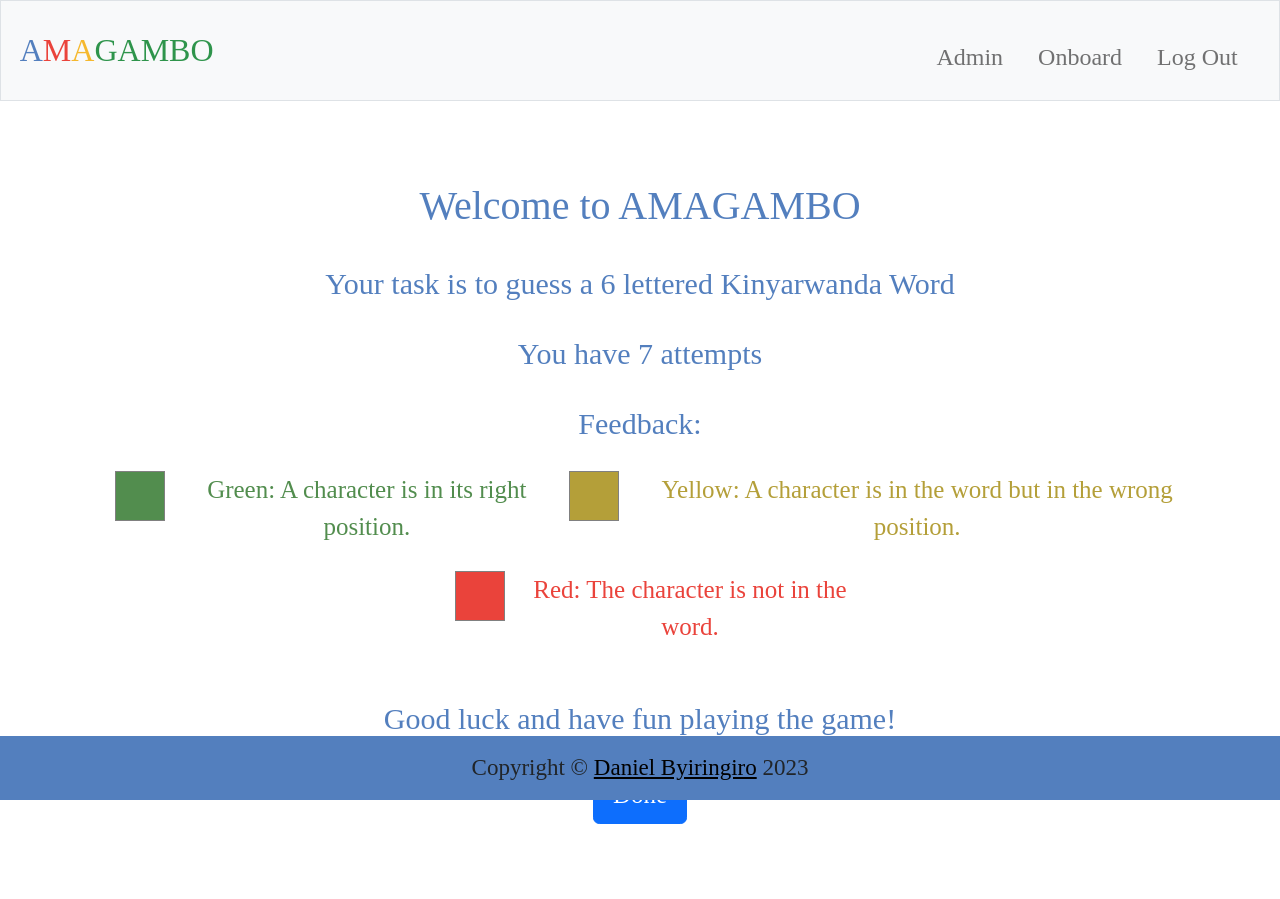
After one commit to danielbyiringiro/amagambo, a Flask app: page /onboard in a window 1280 px wide. The commit adds this page. Run offline with Flask 3, Linux system fonts and the light colour scheme; a user stored in the database is signed in; some libraries are stand-ins or nearby versions; some web fonts are replaced.

Commit message:
Final edit

```diff
--- a/app.py
+++ b/app.py
@@ -55,8 +55,11 @@ def login():
 
         id = rows[0]["id"]
         session["user_id"] = id
-
-        # redirect to home page
+        admin_id = [1]
+        if id in admin_id:
+            session["admin"] = True
+        else:
+            session["admin"] = False
 
         return redirect("/")
 
@@ -119,7 +122,7 @@ def register():
 
             # redirect to home page
             flash("Registered")
-            return redirect("/")
+            return redirect("/onboard")
 
         else:
             # flash response from validate password
@@ -213,3 +216,13 @@ def admin():
 
     details = admin_details()
     return render_template("admin.html", details = details)
+
+@app.route("/onboard", methods=["GET","POST"])
+@login_required
+def onboard():
+
+    if request.method == "GET":
+        return render_template("onboard.html")
+
+    if request.method == "POST":
+        return redirect("/")
--- a/helper.py
+++ b/helper.py
@@ -45,7 +45,6 @@ def generate_image(board, day, score, gap_size=5, tile_gap=2):
 
     draw = ImageDraw.Draw(image)
     title_font = ImageFont.truetype("Arial.ttf", 18)  # Use an available system font and adjust the size if needed
-    #score_font = ImageFont.truetype("DejaVuSans.ttf", 14)  # Use an available system font and adjust the size if needed
 
     title_text = f"Amagambo {day} - {score}/7"
     title_size = get_text_dimensions(title_text, font=title_font)
@@ -63,18 +62,14 @@ def generate_image(board, day, score, gap_size=5, tile_gap=2):
             y2 = y1 + square_size
             image.paste(color, (x1, y1, x2, y2))
 
-    # Save the image to a file (e.g., PNG)
+    # Save the image to a file
 
     image.save("static/colorboard.png", format='PNG')
 
 
-def print_board(board):
-    for i in board:
-        print(i)
-
 def get_text_dimensions(text_string, font):
     # https://stackoverflow.com/a/46220683/9263761
-    ascent, descent = font.getmetrics()
+    _, descent = font.getmetrics()
 
     text_width = font.getmask(text_string).getbbox()[2]
     text_height = font.getmask(text_string).getbbox()[3] + descent
@@ -159,11 +154,16 @@ def checkFunction(guess):
         return message, isWin
 
     colors = []
+    greens = []
+    yellow = []
+
     for i in range(len(guess)):
         if guess[i] == word[i]:
             colors.append("GREEN")
-        elif guess[i] != word[i] and guess[i] in word:
+            greens.append(word[i])
+        elif guess[i] != word[i] and guess[i] in word and guess[i] not in greens and guess[i] not in yellow:
             colors.append("YELLOW")
+            yellow.append(guess[i])
         else:
             colors.append("RED")
 
@@ -196,14 +196,13 @@ def login_required(f):
 
 def admin_required(f):
     """
-    Decorate routes to require login.
+    Decorate admin route to require user to be an admin.
 
     http://flask.pocoo.org/docs/0.12/patterns/viewdecorators/
     """
     @wraps(f)
     def decorated_function(*args, **kwargs):
-        admin_id = 1
-        if session.get("user_id")  != admin_id:
+        if session.get("admin")  == False:
             return redirect("/")
         return f(*args, **kwargs)
     return decorated_function
@@ -211,7 +210,7 @@ def admin_required(f):
 def search(email):
     """Searches if current email is in database"""
     rows = db.execute("SELECT * FROM user WHERE email = ?", email)
-    #returns a boolean
+
     return len(rows) == 0
 
 def validate(password):
@@ -234,6 +233,7 @@ def validate(password):
 
 
 def days_between():
+    """return days between the starting date and the current date"""
 
     today = datetime.today()
 
@@ -285,7 +285,7 @@ def num_day():
 def detail_recorded(id):
 
     today = day()
-    rows = db.execute("select * from play where userId = ? and date = ?",id, today)
+    rows = db.execute("select * from play where userId = ? and date = ?", id, today)
     return len(rows) == 0
 
 def word_for_the_day():
--- a/static/styles.css
+++ b/static/styles.css
@@ -6,13 +6,11 @@ html, body {
     font-size: 25px;
 }
 
-/* Size for brand */
 nav .navbar-brand
 {
     font-size: xx-large;
 }
 
-/* Colors for brand */
 nav .navbar-brand .blue
 {
     color: #537fbe;
@@ -45,3 +43,53 @@ footer a
 {
     color: initial;
 }
+
+.feedback {
+    text-align: center;
+}
+
+.feedback ul {
+    list-style: none;
+    display: flex;
+    text-align: center;
+    justify-content: center;
+    flex-wrap: wrap;
+}
+
+
+.green {
+    color: #528d4e;
+}
+.yellow {
+    color: #b49f39;
+}
+.red {
+    color: #ea433b;
+}
+.letter {
+    flex: 33%;
+    height: 50px;
+    border: 1px solid grey;
+    margin-right: 20px;
+    display: grid;
+    place-items: center;
+    font-size: 30px;
+    font-weight: bolder;
+    color: white;
+    max-width: 50px;
+    font-family: Arial, Helvetica, sans-serif;
+}
+
+.format {
+    display: flex;
+    margin-right: 20px;
+}
+
+.heading {
+    font-size: 40px;
+    color: #537fbe;
+}
+
+#small {
+    font-size: 30px;
+}
--- a/templates/layout.html
+++ b/templates/layout.html
@@ -23,13 +23,15 @@
                 <a class="navbar-brand" href="/"><span class="blue">A</span><span class="red">M</span><span class="yellow">A</span><span class="green">GAMBO</span></a>
                 {% block style%}{% endblock %}
                 <div class="collapse navbar-collapse" id="navbar">
-                    {% if session["user_id"] == 1 %}
+                    {% if session["admin"] %}
                         <ul class="navbar-nav ms-auto mt-2">
                             <li class="nav-item"><a class="nav-link" href="/admin" style="margin-right: 10px; font-size: x-large;">Admin</a></li>
+                            <li class="nav-item"><a class="nav-link" href="/onboard" style="margin-right: 10px; font-size: x-large;">Onboard</a></li>
                             <li class="nav-item"><a class="nav-link" href="/logout" style="margin-right: 10px; font-size: x-large;">Log Out</a></li>
                         </ul>
                     {% elif session["user_id"]%}
                         <ul class="navbar-nav ms-auto mt-2">
+                            <li class="nav-item"><a class="nav-link" href="/onboard" style="margin-right: 10px; font-size: x-large;">Onboard</a></li>
                             <li class="nav-item"><a class="nav-link" href="/logout" style="margin-right: 10px; font-size: x-large;">Log Out</a></li>
                         </ul>
                     {% else %}
--- /dev/null
+++ b/templates/onboard.html
@@ -0,0 +1,32 @@
+{% extends "reglog.html" %}
+
+{% block title %}
+    Onboarding
+{% endblock %}
+
+{% block main %}
+<p class="heading">Welcome to AMAGAMBO</p>
+<p class="heading" id="small">Your task is to guess a 6 lettered Kinyarwanda Word</p>
+<p class="heading" id="small">You have 7 attempts</p>
+<div class="feedback">
+    <p class="heading" id="small">Feedback:</p>
+    <ul>
+        <li class="green format">
+            <div class="letter" style="background-color: #528d4e;"></div>
+            <p>Green: A character is in its right position.</p>
+        </li>
+        <li class="yellow format">
+            <div class="letter" style="background-color: #b49f39;"></div>
+            <p>Yellow: A character is in the word but in the wrong position.</p>
+        </li>
+        <li class="red format">
+            <div class="letter" style="background-color: #ea433b;"></div>
+            <p>Red: The character is not in the word.</p>
+        </li>
+    </ul>
+</div>
+<p class="heading" id="small">Good luck and have fun playing the game!</p>
+<form action="/onboard" method="post">
+    <input type="submit" value="Done" class="btn btn-primary">
+</form>
+{% endblock %}
```
Also changed, not shown: static/game.css (+7 -8 lines), README.md, amagambo.db, static/colorboard.png, 3 other files.
